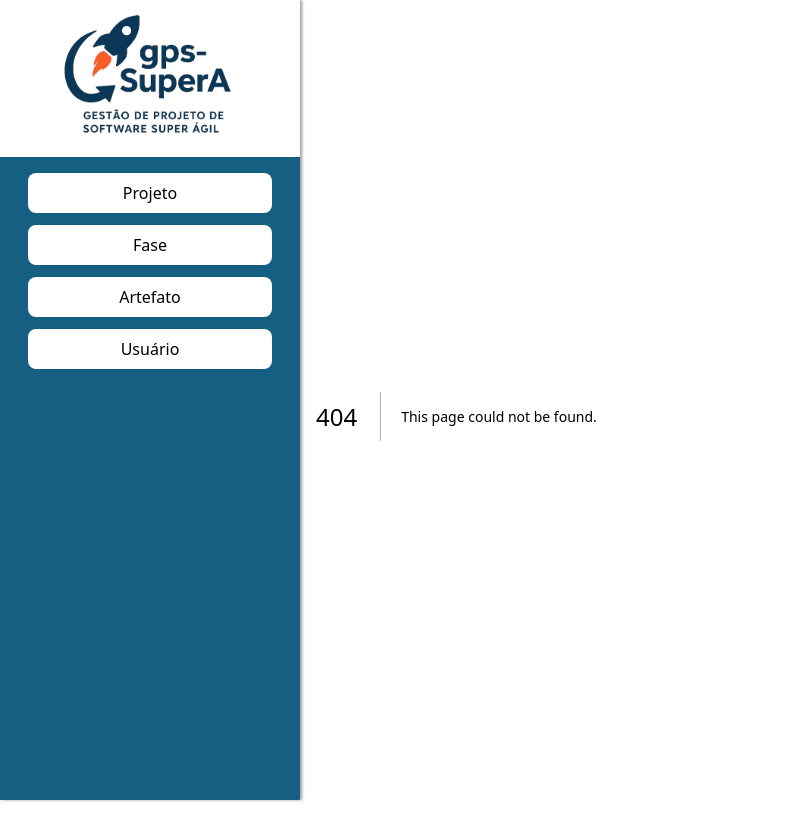
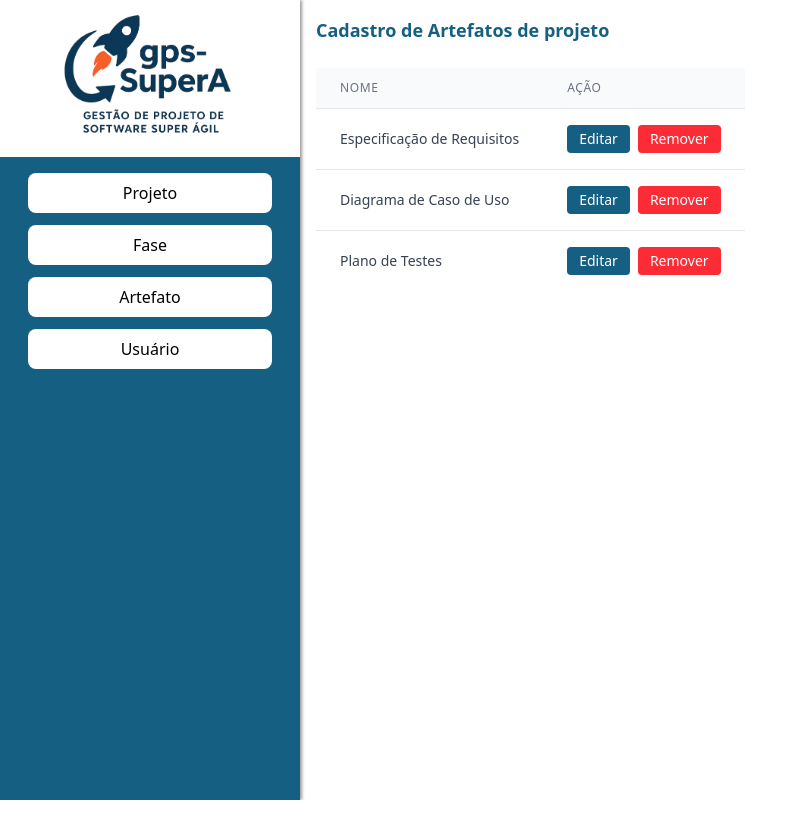
Before and after one commit to wilyJ80/engenharia-de-software-frontend, a Next.js app: page /Artefatos in a window 1280 px wide. Before the commit this address had no page. Shown: the whole page, without its empty margins (0-808 px from the left). Built offline with nearby package versions, Linux system fonts and the light colour scheme.

Commit message:
estrutura básica da tela de artefatos

```diff
--- /dev/null
+++ b/src/app/Artefatos/page.tsx
@@ -0,0 +1,24 @@
+import ArtefatosTable from "../../components/Artefatos/ArtefatosTable"
+
+export default function Artefatos() {
+  const mockItems = [
+    { id: '1', nome: 'Especificação de Requisitos' },
+    { id: '2', nome: 'Diagrama de Caso de Uso' },
+    { id: '3', nome: 'Plano de Testes' },
+  ]
+
+  return (
+    <div className="flex flex-col gap-6">
+      {/* Cabeçalho  */}
+      <div className="flex justify-between items-center w-full">
+        <h1 className="text-lg font-semibold text-azul-escuro">
+          Cadastro de Artefatos de projeto
+        </h1>
+      </div>
+
+      <div>
+        <ArtefatosTable items={mockItems} />
+      </div>
+    </div>
+  )
+}
--- /dev/null
+++ b/src/components/Artefatos/ArtefatosTable.tsx
@@ -0,0 +1,64 @@
+"use client"
+
+import React from 'react'
+
+type Artefato = {
+  id: string
+  nome: string
+}
+
+export default function ArtefatosTable({ items }: { items: Artefato[] }) {
+  return (
+    <div className="w-full overflow-x-auto">
+      <table className="min-w-full divide-y divide-gray-200">
+        <thead className="bg-gray-50">
+          <tr>
+            <th
+              scope="col"
+              className="px-6 py-3 text-left text-xs font-medium text-gray-500 uppercase tracking-wider"
+            >
+              Nome
+            </th>
+            <th
+              scope="col"
+              className="px-6 py-3 text-left text-xs font-medium text-gray-500 uppercase tracking-wider"
+            >
+              Ação
+            </th>
+          </tr>
+        </thead>
+        <tbody className="bg-white divide-y divide-gray-200">
+          {items.map((item) => (
+            <tr key={item.id}>
+              <td className="px-6 py-4 whitespace-nowrap text-sm text-gray-700">{item.nome}</td>
+              <td className="px-6 py-4 whitespace-nowrap text-sm text-gray-700">
+                <div className="flex gap-2">
+                  <button
+                    type="button"
+                    className="px-3 py-1 text-sm bg-azul-escuro text-white rounded"
+                    onClick={() => {
+                      // mock action
+                      alert(`Editar: ${item.nome}`)
+                    }}
+                  >
+                    Editar
+                  </button>
+                  <button
+                    type="button"
+                    className="px-3 py-1 text-sm bg-red-500 text-white rounded"
+                    onClick={() => {
+                      // mock action
+                      alert(`Remover: ${item.nome}`)
+                    }}
+                  >
+                    Remover
+                  </button>
+                </div>
+              </td>
+            </tr>
+          ))}
+        </tbody>
+      </table>
+    </div>
+  )
+}
```
